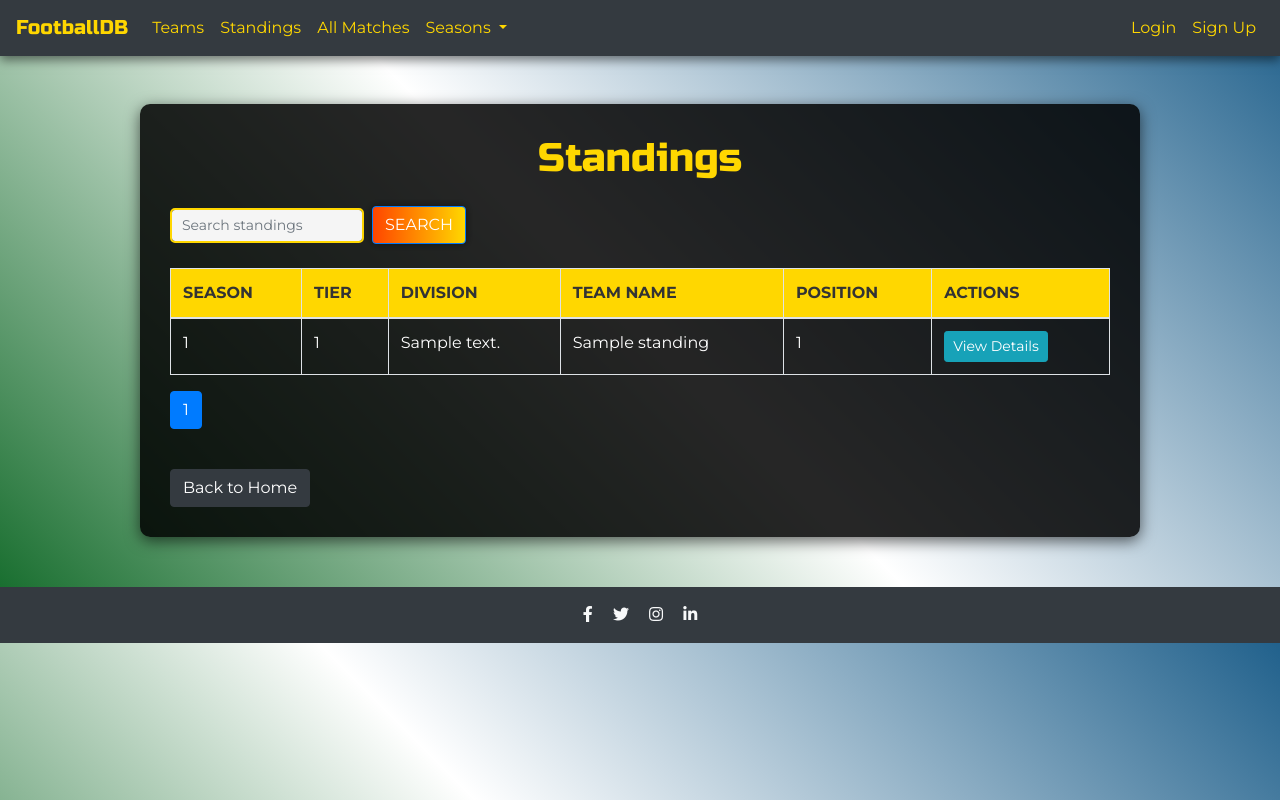
After one commit to gezmisozkan/database-3Kan, a Flask app: page /standings in a window 1280 px wide. The commit adds this page. Run offline with Flask 3, Linux system fonts and the light colour scheme; tables that the repository leaves empty hold one stand-in row (values such as "Sample post").

Commit message:
standings and standing_details pages are added
This pages are added, css files for this pages are added and backend for this pages are done in views.py.

```diff
--- /dev/null
+++ b/website/static/styles/standings.css
@@ -0,0 +1,156 @@
+@import url('https://fonts.googleapis.com/css2?family=Russo+One&display=swap');
+@import url('https://fonts.googleapis.com/css2?family=Montserrat:wght@400;700&display=swap');
+
+h1 {
+    text-align: center;
+    font-family: 'Russo One', sans-serif;
+    color: #FFD700;
+    margin-bottom: 20px;
+}
+
+/* General Body Styling */
+body {
+    background: linear-gradient(45deg, #0B6623, #FFFFFF, #21618C);
+    font-family: 'Montserrat', sans-serif;
+    color: #FFFFFF;
+    margin: 0;
+    padding: 0;
+    opacity: 0;
+    animation: fade-in 0.5s ease-in forwards;
+}
+
+@keyframes fade-in {
+  to {
+    opacity: 1;
+  }
+}
+
+/* Container Styling */
+.container.mt-5 {
+    max-width: 1000px;
+    margin: 50px auto;
+    background: rgba(0, 0, 0, 0.85);
+    padding: 30px;
+    border-radius: 10px;
+    box-shadow: 0px 4px 15px rgba(0, 0, 0, 0.6);
+}
+
+/* Form Styling */
+form {
+    margin-bottom: 20px;
+}
+
+input.form-control {
+    width: 100%;
+    padding: 10px;
+    border: 2px solid #FFD700;
+    border-radius: 5px;
+    background-color: #F5F5F5;
+    font-size: 14px;
+    color: #333333;
+    transition: transform 0.3s ease;
+}
+
+input.form-control:focus {
+    border-color: #00FF00;
+    outline: none;
+    transform: scale(1.05);
+}
+
+/* Button Styling */
+button {
+    padding: 10px 20px;
+    font-size: 16px;
+    font-weight: bold;
+    background: linear-gradient(90deg, #FF4500, #FFD700);
+    color: #FFFFFF;
+    border: none;
+    border-radius: 5px;
+    cursor: pointer;
+    text-transform: uppercase;
+    box-shadow: 0 0 10px rgba(0, 0, 0, 0.5);
+    transition: all 0.5s linear;
+    position: relative;
+    overflow: hidden;
+    display: inline-block;
+}
+
+button:hover {
+    box-shadow: 0 0 15px #FFD700, 0 0 25px #FF4500;
+    filter: blur(0) brightness(1.1);
+    color: #000000;
+}
+
+/* Button Glow Effect */
+button:hover:before {
+    content: '';
+    position: absolute;
+    top: -20%;
+    left: -20%;
+    width: 140%;
+    height: 140%;
+    background: radial-gradient(circle, rgba(255, 255, 255, 0.6), rgba(255, 255, 255, 0) 80%);
+    animation: glow 1.00s infinite ease-in-out;
+    z-index: -1;
+    pointer-events: none;
+}
+
+@keyframes glow {
+    0% {
+        transform: translateX(-100%)
+    }
+    100% {
+        transform: translateX(100%);
+    }
+}
+
+/* Table Styling */
+table {
+    width: 100%;
+    border-collapse: collapse;
+    margin-top: 20px;
+}
+
+table th, table td {
+    text-align: left;
+    padding: 10px;
+    border: 1px solid #CCCCCC;
+    color: #FFFFFF;
+}
+
+table th {
+    background-color: #FFD700;
+    color: #333333;
+    font-weight: bold;
+    text-transform: uppercase;
+}
+
+table tbody tr:nth-child(even) {
+    background-color: rgba(255, 255, 255, 0.1);
+}
+
+table tbody tr:hover {
+    background-color: rgba(255, 255, 0, 0.2);
+    cursor: pointer;
+}
+
+/* Placeholder Styling */
+input::placeholder {
+    color: #888888;
+}
+
+/* Responsive Design */
+@media (max-width: 600px) {
+    .container {
+        width: 90%;
+        padding: 15px;
+    }
+
+    button {
+        font-size: 14px;
+    }
+
+    table th, table td {
+        font-size: 12px;
+    }
+}
--- a/website/templates/base.html
+++ b/website/templates/base.html
@@ -25,6 +25,9 @@
                     <a class="nav-link" href="/teams">Teams</a>
                 </li>
 
+                <li class="nav-item">
+                    <a class="nav-link" href="/standings">Standings</a>
+                </li>
                 <li class="nav-item">
                     <a class="nav-link" href="/matches">All Matches</a>
                 </li>
--- /dev/null
+++ b/website/templates/standings.html
@@ -0,0 +1,69 @@
+{% extends 'base.html' %}
+
+{% block title %}Standings{% endblock %}
+
+{% block content %}
+<link rel="stylesheet" type="text/css" href="{{ url_for('static', filename='styles/standings.css') }}">
+<h1 class="mb-4">Standings</h1>
+
+<form method="GET" action="/standings" class="form-inline mb-4">
+    <input type="text" name="search" class="form-control mr-2" value="{{ search_query }}" placeholder="Search standings">
+    <button type="submit" class="btn btn-primary">Search</button>
+</form>
+
+{% if standings %}
+<table class="table table-bordered table-striped">
+    <thead>
+        <tr>
+            <th>Season</th>
+            <th>Tier</th>
+            <th>Division</th>
+            <th>Team Name</th>
+            <th>Position</th>
+            <th>Actions</th>
+        </tr>
+    </thead>
+    <tbody>
+      {% for standing in standings %}
+      <tr>
+          <td>{{ standing['season'] }}</td>
+          <td>{{ standing['tier'] }}</td>
+          <td>{{ standing['division'] }}</td>
+          <td>{{ standing['team_name'] }}</td>
+          <td>{{ standing['position'] }}</td>
+          <td>
+              <a class="btn btn-info btn-sm" href="{{ url_for('views.standing_details', key_id=standing['key_id']) }}">View Details</a>
+
+              {% if current_user.is_authenticated and current_user.role == 'admin' %}
+              <form method="POST" action="{{ url_for('views.delete_standing', key_id=standing['key_id']) }}" style="display:inline;">
+                  <button type="submit" class="btn btn-danger btn-sm">Delete</button>
+              </form>
+              {% endif %}
+          </td>
+      </tr>
+      {% endfor %}
+    </tbody>
+</table>
+
+<nav aria-label="Page navigation">
+    <ul class="pagination">
+      {% if page > 1 %}
+        <li class="page-item"><a class="page-link" href="{{ url_for('views.standings', page=page-1, search=search_query) }}">Previous</a></li>
+      {% endif %}
+      {% for p in range(1, total_pages + 1) %}
+        <li class="page-item {% if page == p %}active{% endif %}">
+          <a class="page-link" href="{{ url_for('views.standings', page=p, search=search_query) }}">{{ p }}</a>
+        </li>
+      {% endfor %}
+      {% if page < total_pages %}
+        <li class="page-item"><a class="page-link" href="{{ url_for('views.standings', page=page+1, search=search_query) }}">Next</a></li>
+      {% endif %}
+    </ul>
+</nav>
+
+{% else %}
+<p>No standings found.</p>
+{% endif %}
+
+<a href="{{ url_for('views.home') }}" class="btn btn-dark mt-4">Back to Home</a>
+{% endblock %}
--- a/website/views.py
+++ b/website/views.py
@@ -391,3 +391,85 @@ def delete_season(season_id):
         cursor.close()
 
     return redirect(url_for('views.search_seasons'))
+
+@views.route('/standings', methods=['GET'])
+def standings():
+    """
+    Route to display the standings.
+    """
+    search_query = request.args.get('search', '')
+    page = request.args.get('page', 1, type=int)
+    per_page = 10  # Number of items per page
+
+    try:
+        cursor = g.db.cursor(dictionary=True)
+
+        # Build the query with search functionality
+        query = "SELECT * FROM standings WHERE team_name LIKE %s OR season LIKE %s OR division LIKE %s"
+        cursor.execute(query, (f"%{search_query}%", f"%{search_query}%", f"%{search_query}%"))
+        standings = cursor.fetchall()
+
+        # Pagination logic
+        total_items = len(standings)
+        total_pages = (total_items + per_page - 1) // per_page
+        standings = standings[(page - 1) * per_page: page * per_page]
+
+    except mysql.connector.Error as e:
+        flash(f'An error occurred while fetching standings: {e}', 'error')
+        standings = []
+        total_pages = 1
+    finally:
+        cursor.close()
+
+    return render_template('standings.html', standings=standings, search_query=search_query, page=page, total_pages=total_pages)
+
+@views.route('/standing-details/<key_id>', methods=['GET'])
+def standing_details(key_id):
+    """
+    Route to display the details of a specific standing.
+    """
+    try:
+        cursor = g.db.cursor(dictionary=True)
+
+        # Query to fetch the standing details
+        query = "SELECT * FROM standings WHERE key_id = %s"
+        cursor.execute(query, (key_id,))
+        standing = cursor.fetchone()
+
+        if not standing:
+            flash(f'Standing with key_id {key_id} not found.', 'error')
+            return redirect(url_for('views.standings'))
+
+    except mysql.connector.Error as e:
+        flash(f'An error occurred while fetching standing details: {e}', 'error')
+        return redirect(url_for('views.standings'))
+    finally:
+        cursor.close()
+
+    return render_template("standing_details.html", standing=standing)
+
+@views.route('/delete_standing/<key_id>', methods=['POST'])
+@login_required
+def delete_standing(key_id):
+    """
+    Route to delete a standing from the database.
+    Only admin users can delete a standing.
+    """
+    if current_user.role != 'admin':
+        flash('Only admins can delete standings.', 'error')
+        return redirect(url_for('views.standings'))
+
+    try:
+        cursor = g.db.cursor()
+
+        # Delete the standing from the standings table
+        cursor.execute("DELETE FROM standings WHERE key_id = %s", (key_id,))
+        g.db.commit()
+
+        flash(f'Standing {key_id} deleted successfully!', 'success')
+    except mysql.connector.Error as e:
+        flash(f'An error occurred while deleting standing {key_id}: {e}', 'error')
+    finally:
+        cursor.close()
+
+    return redirect(url_for('views.standings'))
```
Also changed, not shown: website/static/styles/standing_details.css (added, +106 -0 lines), website/templates/standing_details.html (added, +83 -0 lines).
